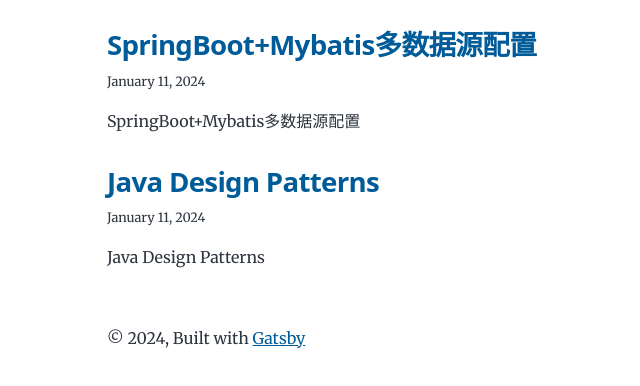
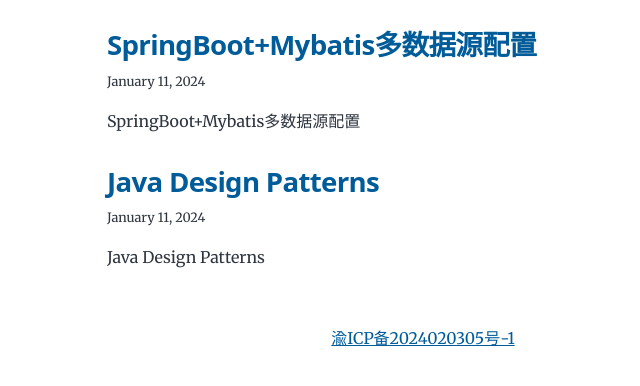
Before and after one commit to zhangquanli/my-blog, a Gatsby site: page / in a window 1280 px wide. Shown: the part 789-1175 px from the top of the page, without its empty margins (217-857 px from the left). Built offline with nearby package versions, Linux system fonts and the light colour scheme; Gatsby itself is replaced by a stand-in of ours.

Commit message:
新增ICP备案信息

```diff
--- a/src/components/layout.js
+++ b/src/components/layout.js
@@ -25,9 +25,10 @@ const Layout = ({ location, title, children }) => {
       <header className="global-header">{header}</header>
       <main>{children}</main>
       <footer>
-        © {new Date().getFullYear()}, Built with
-        {` `}
-        <a href="https://www.gatsbyjs.com">Gatsby</a>
+        <div style={{ display: "flex", justifyContent: "center" }}>
+          <a href="https://beian.miit.gov.cn/"
+             target="_blank" rel="noreferrer">渝ICP备2024020305号-1</a>
+        </div>
       </footer>
     </div>
   )
```
